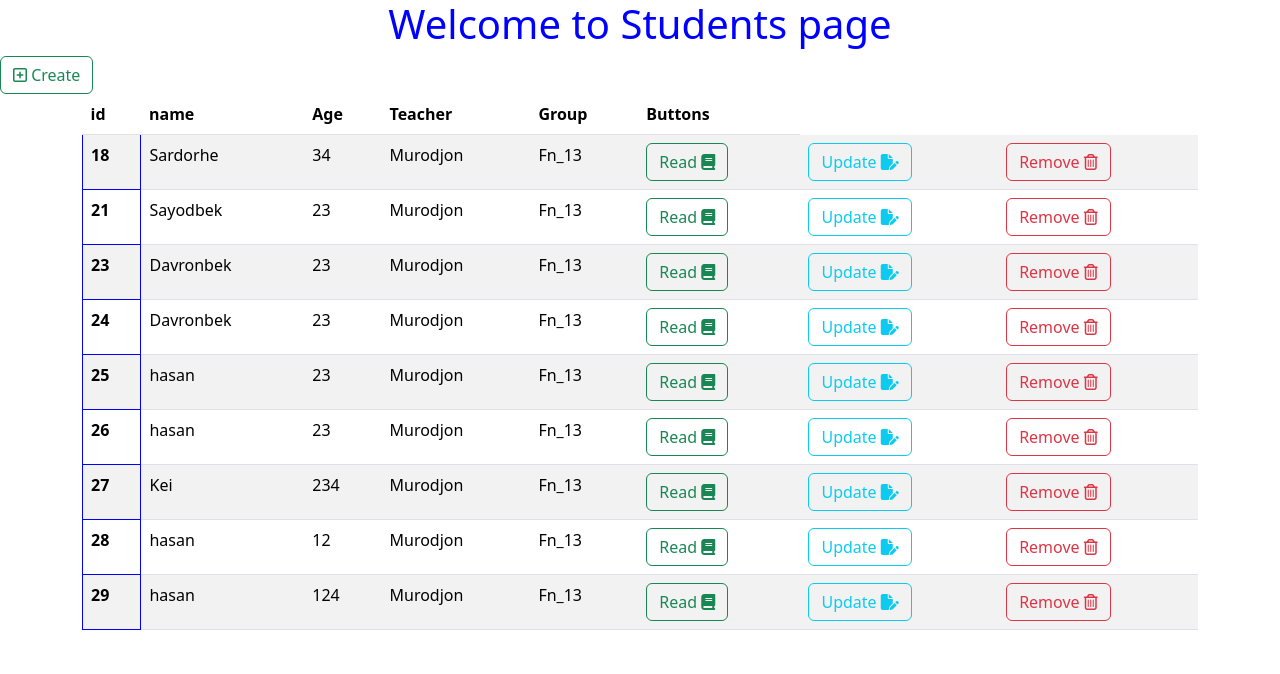
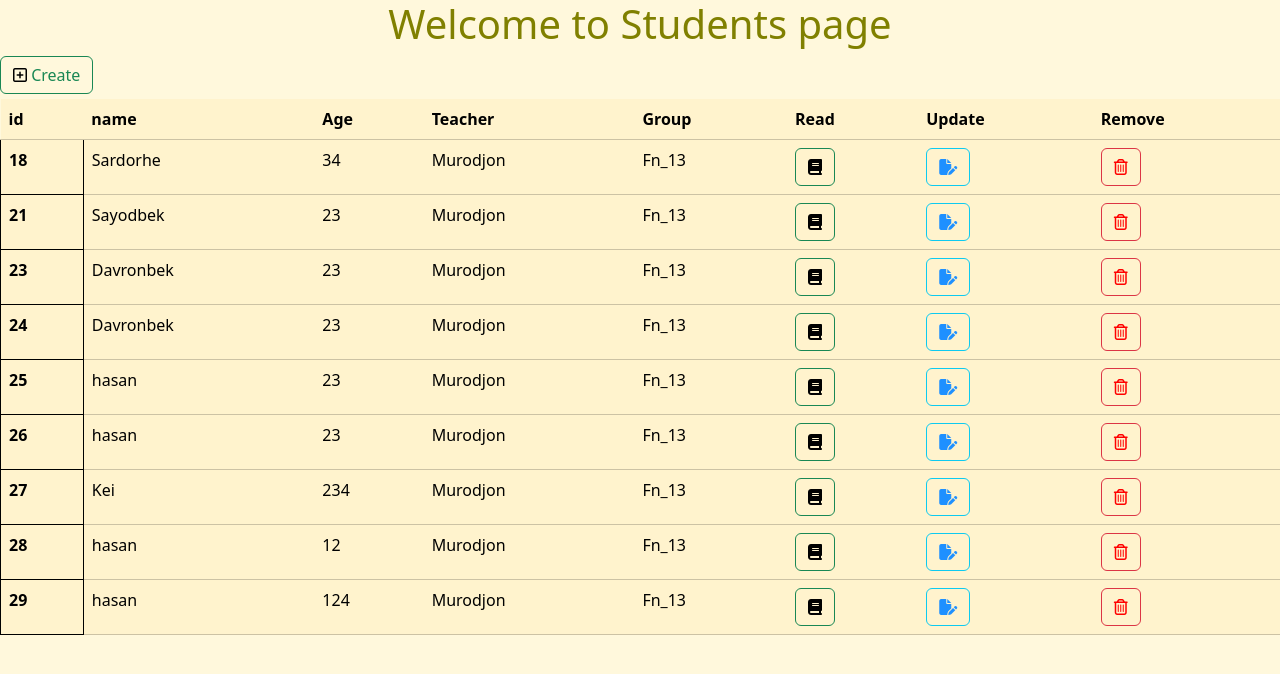
Before and after one commit to Farukh-developer/Django_relations, a Django app: page /student/1/ in a window 1280 px wide. Shown: the top 674 px of the page. Run offline with Django 5.2, Linux system fonts and the light colour scheme; data comes from the database, SQL or seed files in the repository; both versions use the stored data as it was after the commit.

Commit message:
relationss

```diff
--- a/blog/models.py
+++ b/blog/models.py
@@ -41,7 +41,7 @@ class Student(models.Model):
     name=models.CharField(max_length=150)
     age=models.IntegerField()
     teacher=models.ForeignKey(Teacher, on_delete=models.CASCADE, related_name="teacher")
-    group=models.ForeignKey(Group, on_delete=models.CASCADE)
+    group=models.ForeignKey(Group, on_delete=models.CASCADE, null=True, blank=True)
 
 
     def __str__(self):
--- a/blog/templates/category/create_student.html
+++ b/blog/templates/category/create_student.html
@@ -13,6 +13,7 @@
         {{form.as_p}}
         <button class="btn btn-success" type="submit"> Save</button>
     </form>
+
 </div>
 
 {% endblock content %}
--- a/blog/templates/category/student.html
+++ b/blog/templates/category/student.html
@@ -2,12 +2,12 @@
 
 {% block content %}
 {% load static %}
-<h1 style="text-align: center; color: blue">
+<h1 style="text-align: center; color:olive">
   Welcome to Students page
 </h1>
-<a href="{% url 'create_student' %}" class="btn btn-outline-success"><i class="fa-regular fa-square-plus"></i> Create</a>
-  <div class="container">
-  <table class="table table-striped">
+<a href="{% url 'create_student' %}" class="btn btn-outline-success"><i class="fa-regular fa-square-plus" style="color:black"></i> Create</a>
+  <div>
+  <table class="table table-warning" style="margin-top: 5px;">
     <thead>
           <tr>
             <th scope="col">id</th>
@@ -15,30 +15,37 @@
             <th scope="col">Age</th>
             <th scope="col">Teacher</th>
             <th scope="col">Group</th>
-            <th scope="col">Buttons</th>
+            <th scope="col">Read</th>
+            <th scope="col">Update</th>
+            <th scope="col">Remove</th>
+
+
+
           </tr>
      </thead>
             <tbody>
             {% for student in students %}
           <tr>
-            <th scope="row" style="border: 1px solid blue;">{{ student.id }}</th>
+            <th scope="row" style="border: 1px solid black;">{{ student.id }}</th>
             <td>{{ student.name }}</td>
             <td>{{ student.age }}</td>
             <td>{{ student.teacher }}</td>
             <td>{{ student.group }}</td>
             <td>
-                <a class="btn btn-outline-success" href="{% url 'read_student' student.id %}">Read <i class="fa-solid fa-book"></i></a>
+                <a class="btn btn-outline-success" href="{% url 'read_student' student.id %}"> <i class="fa-solid fa-book" style="color:black" ></i></a>
               </td>
               <td>
-                <a class="btn btn-outline-info" href="{% url 'update_student' student.id %}">Update <i class="fa-solid fa-file-pen"></i></a>
+                <a class="btn btn-outline-info" href="{% url 'update_student' student.id %}"> <i class="fa-solid fa-file-pen" style="color:dodgerblue;"></i></a>
               </td>
               <td>
-                <a class="btn btn-outline-danger" href="{% url 'delete_student' student.id %}">Remove <i class="fa-regular fa-trash-can"></i></a>
+                <a class="btn btn-outline-danger" href="{% url 'delete_student' student.id %}"> <i class="fa-regular fa-trash-can" style="color:red;"></i></a>
               </td>
           </tr>
           {% endfor %}
           </tbody>
         </table>
+
   </div>
 
+
 {% endblock content %}
--- a/blog/templates/category/teacher.html
+++ b/blog/templates/category/teacher.html
@@ -22,6 +22,7 @@
           {% endfor %}
           </tbody>
         </table>
+
   </div>
 
 {% endblock content %}
--- a/blog/views.py
+++ b/blog/views.py
@@ -53,7 +53,7 @@ def update_student(request, id):
         if form.is_valid():
             form.save()
 
-            return redirect('/group')
+            return redirect('/group',students.id)
 
     return render(request, 'category/create_student.html', context={"form":form})
 
--- a/templates/base.html
+++ b/templates/base.html
@@ -14,10 +14,11 @@
 
 </head>
 
-<body>
+<body style="background-color:cornsilk;">
     {% block content %}
 
     {% endblock content %}
 
 </body>
+
 <script src="https://cdn.jsdelivr.net/npm/bootstrap@5.3.3/dist/js/bootstrap.bundle.min.js" integrity="sha384-YvpcrYf0tY3lHB60NNkmXc5s9fDVZLESaAA55NDzOxhy9GkcIdslK1eN7N6jIeHz" crossorigin="anonymous"></script>
```
Also changed, not shown: blog/templates/category/group.html (+9 -5 lines), blog/migrations/0005_alter_student_group.py (added), db.sqlite3.
